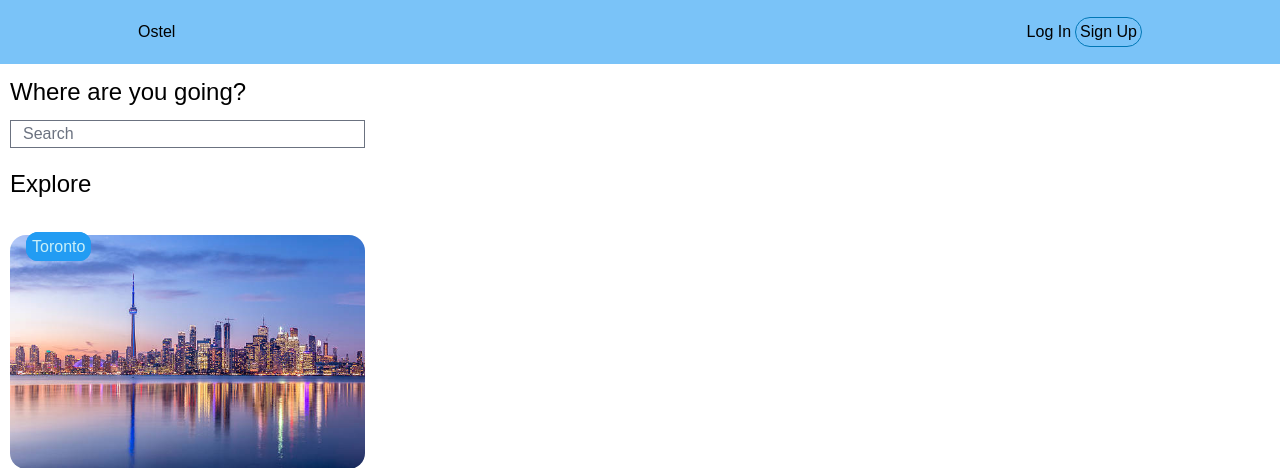
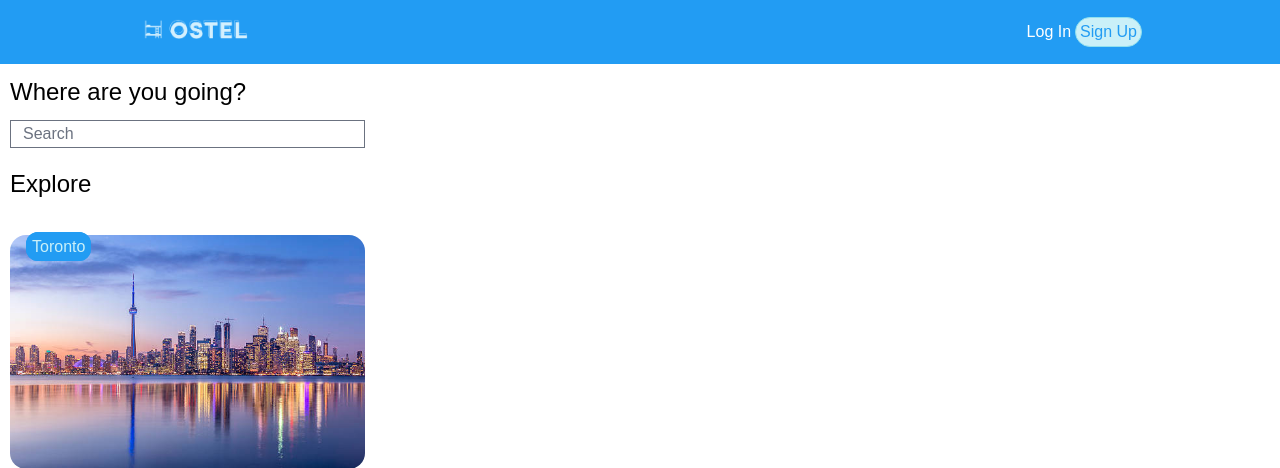
Before and after one commit to callumobrien11/OSTEL, a Django app: page / in a window 1280 px wide. Shown: the top 468 px of the page. Run offline with Django 4.2, Linux system fonts and the light colour scheme; some libraries are stand-ins or nearby versions.

Commit message:
Added logo

```diff
--- a/main_app/templates/base.html
+++ b/main_app/templates/base.html
@@ -16,13 +16,15 @@
 <body class="bg-white justify-between h-screen flex flex-col font-Lib">
   <header class="sticky top-0 z-50">
     {% comment %} NAV {% endcomment %}
-    <nav class="bg-bluePalette-350 backdrop-filter backdrop-blur-lg bg-opacity-60">
+    <nav class="bg-bluePalette-350">
       <div class="max-w-5xl mx-auto px-[10px]">
         <div class="flex items-center h-16">
-          <span class="flex-1 text-base"><a href="/">Ostel</a></span>
+          <div class="flex-1">
+          <a class="text-[31px] bg-ostel bg-cover text-transparent" href="/">HOstel?</a>
+          </div>
     {% comment %} Profile page {% endcomment %}
           {% if user.is_authenticated %}
-          <button type="button" data-modal-toggle="defaultModal" class="m-2">
+          <button type="button" data-modal-toggle="defaultModal" class="m-2 text-white">
             Profile
           </button>
           <div id="defaultModal" tabindex="-1" aria-hidden="true" class="hidden overflow-y-auto overflow-x-auto fixed top-0 right-0 left-0 z-50 w-full md:inset-0 h-modal md:h-full">
@@ -90,8 +92,8 @@
             </div>
           </div>
         {% else %}
-        <a href="{% url 'login' %}" class="block px-1 py-0.5 rounded-xl hover:bg-bluePalette-400">Log In</a>
-        <a href="{% url 'signup' %}" class="block px-1 py-0.5 hover:bg-bluePalette-100 border border-bluePalette-400 rounded-2xl">Sign Up</a>
+        <a href="{% url 'login' %}" class="text-white block px-1 py-0.5 rounded-xl hover:bg-bluePalette-400">Log In</a>
+        <a href="{% url 'signup' %}" class="text-bluePalette-350 bg-bluePalette-100 block px-1 py-0.5 hover:bg-bluePalette-400 hover:text-bluePalette-100 border border-bluePalette-200 rounded-2xl">Sign Up</a>
         {% endif %}
         </div>
       </div>
--- a/theme/static/css/dist/styles.css
+++ b/theme/static/css/dist/styles.css
@@ -1006,6 +1020,11 @@ select {
   border-color: rgb(0 180 216 / var(--tw-border-opacity));
 }
 
+.border-bluePalette-200 {
+  --tw-border-opacity: 1;
+  border-color: rgb(144 224 239 / var(--tw-border-opacity));
+}
+
 .border-b-bluePalette-500 {
   --tw-border-opacity: 1;
   border-bottom-color: rgb(1 2 65 / var(--tw-border-opacity));
@@ -1064,6 +1083,11 @@ select {
   background-color: rgb(252 211 77 / var(--tw-bg-opacity));
 }
 
+.bg-bluePalette-100 {
+  --tw-bg-opacity: 1;
+  background-color: rgb(202 240 248 / var(--tw-bg-opacity));
+}
+
 .bg-opacity-60 {
   --tw-bg-opacity: 0.6;
 }
@@ -1088,12 +1112,28 @@ select {
   background-image: url('/static/images/hostel.webp');
 }
 
+.bg-ostel {
+  background-image: url('/static/images/Ostel.png');
+}
+
 .bg-contain {
   background-size: contain;
 }
 
 .bg-cover {
   background-size: cover;
+}
+
+.bg-clip-content {
+  background-clip: content-box;
+}
+
+.bg-origin-padding {
+  background-origin: padding-box;
+}
+
+.bg-origin-content {
+  background-origin: content-box;
 }
 
 .object-bottom {
@@ -1248,6 +1283,28 @@ select {
   line-height: 1rem;
 }
 
+.text-3xl {
+  font-size: 1.875rem;
+  line-height: 2.25rem;
+}
+
+.text-4xl {
+  font-size: 2.25rem;
+  line-height: 2.5rem;
+}
+
+.text-\[33px\] {
+  font-size: 33px;
+}
+
+.text-\[32px\] {
+  font-size: 32px;
+}
+
+.text-\[31px\] {
+  font-size: 31px;
+}
+
 .font-semibold {
   font-weight: 600;
 }
@@ -1292,6 +1349,15 @@ select {
 .text-white {
   --tw-text-opacity: 1;
   color: rgb(255 255 255 / var(--tw-text-opacity));
+}
+
+.text-transparent {
+  color: transparent;
+}
+
+.text-bluePalette-350 {
+  --tw-text-opacity: 1;
+  color: rgb(34 156 243 / var(--tw-text-opacity));
 }
 
 .opacity-70 {
```
Also changed, not shown: other parts of theme/static/css/dist/styles.css (+33 -9 lines).
